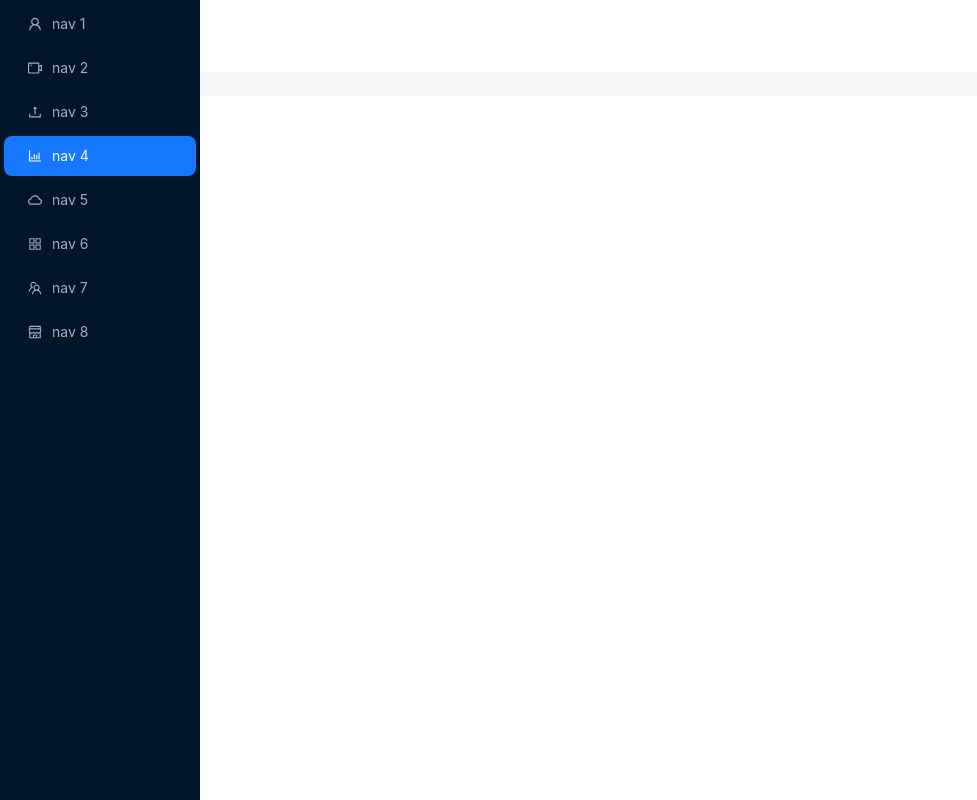
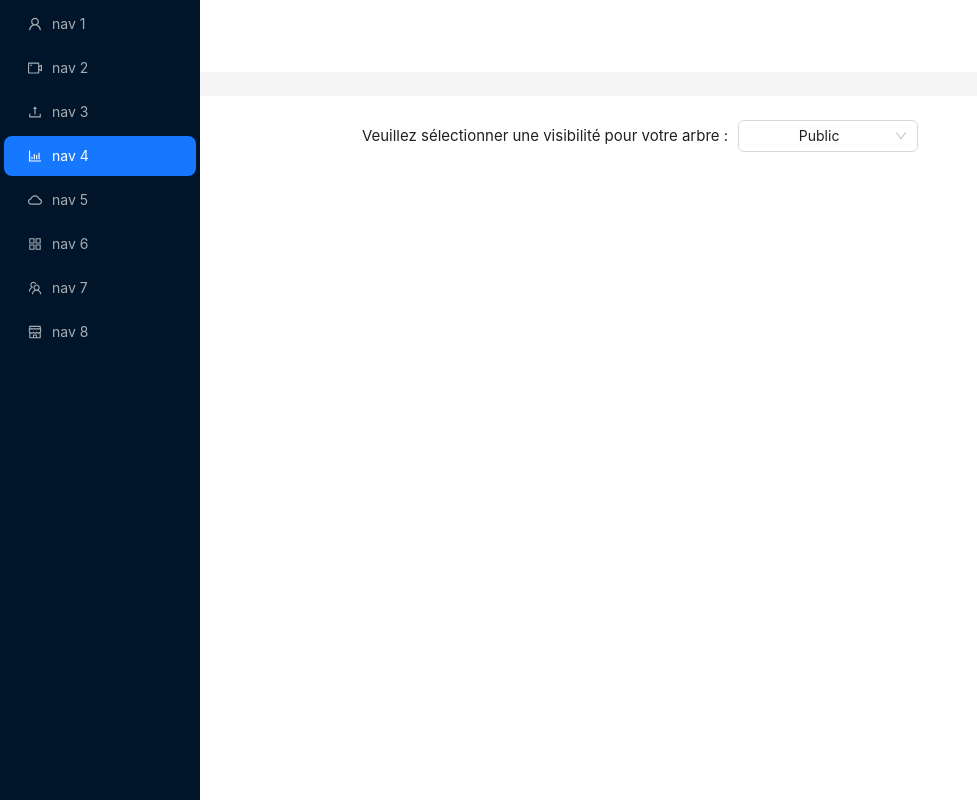
Before and after one commit to youngthoms/familiarbre, a React (Vite) app in the folder react/frontend/: page /personaltree in a window 1280 px wide. Shown: the whole page, without its empty margins (0-977 px from the left). Built offline with nearby package versions, Linux system fonts and the light colour scheme.

Commit message:
[AH] : set visibility into dropdown

```diff
--- a/react/frontend/src/features/PersonalTree/components/PersonalTree.component.tsx
+++ b/react/frontend/src/features/PersonalTree/components/PersonalTree.component.tsx
@@ -20,6 +20,7 @@ import {
 } from "./PersonalTree.style";
 import MyTree from "../../../mytree.jsx";
 import {TreeNode} from "../../../types/TreeNode";
+import TreeVisibilityOptions from "./TreeVisibility.component";
 
 const items: MenuProps['items'] = [
     UserOutlined,
@@ -36,7 +37,7 @@ const items: MenuProps['items'] = [
     label: `nav ${index + 1}`,
 }));
 
-export const PersonalTree: React.FC = (): JSX.Element => {
+export const PersonalTree: React.FC = (): React.ReactElement => {
     const [treeData, setTreeData] = useState<TreeNode[]>([]);
     const [loadingTree, setLoadingTree] = useState(true);
 
@@ -84,6 +85,7 @@ export const PersonalTree: React.FC = (): JSX.Element => {
                 <StyledHeader />
                 <StyledContent>
                     <ContentContainer>
+                        <TreeVisibilityOptions/>
                         {!loadingTree && treeData.length > 0 && (
                             <div style={{ height: "100%" }}>
                                 <MyTree nodes={treeData} />
--- /dev/null
+++ b/react/frontend/src/features/PersonalTree/components/TreeVisibility.component.tsx
@@ -0,0 +1,46 @@
+import {Col, Row, Select, Typography} from 'antd';
+const { Text } = Typography;
+
+
+function TreeVisibilityOptions() {
+    const token = localStorage.getItem('jwtToken');
+    const handleChange = async(value: any) => {
+        if (token) {
+            try {
+                // @ts-ignore
+                const response = await fetch(`${import.meta.env.VITE_BASE_URL}/api/family-members/privacy/${token}/${value}`, {
+                    method: 'GET',
+                    headers: {
+                        'Content-Type': 'application/json',
+                        'Authorization': `Bearer ${token}`,
+                    },
+                });
+                if (!response.ok) {
+                    throw new Error('Failed to send visibility');
+                }
+                console.log(`its good privacy ${value}`)
+            } catch (error) {
+                console.error('Failed to fetch tree:', error);
+                // Traitez l'erreur comme vous le souhaitez
+            } finally {
+            }
+        }    };
+
+
+    return (
+        <div>
+            <Row align="middle" gutter={[8, 8]} justify="center">
+                <Col span={12} style={{ display: 'flex', justifyContent: 'center', alignItems: 'center', gap: '10px' }}>
+                    <Text style={{ fontSize: '15px', textAlign: 'center' }}>Veuillez sélectionner une visibilité pour votre arbre :</Text>
+                    <Select defaultValue="public" style={{ width: 180 }} onChange={handleChange}>
+                        <Select.Option value="public">Public</Select.Option>
+                        <Select.Option value="private">Privé</Select.Option>
+                        <Select.Option value="protected">Protégé</Select.Option>
+                    </Select>
+                </Col>
+            </Row>
+        </div>
+    );
+}
+
+export default TreeVisibilityOptions;
```
